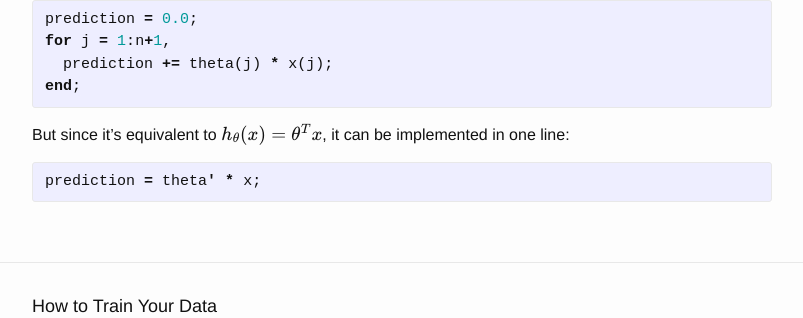
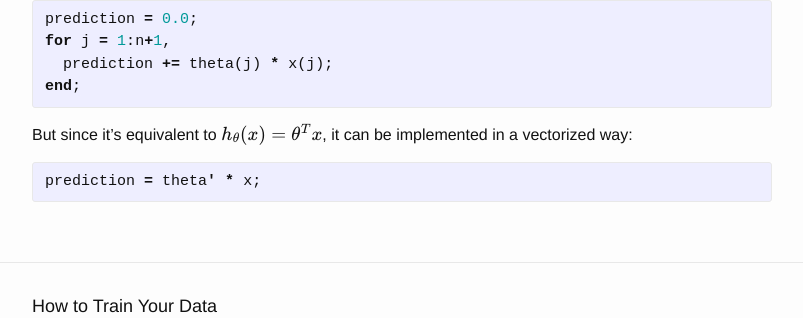
Before and after one commit to seiteta/seiteta.github.io_old, a Jekyll site: the page built from _posts/2014-12-04-machine-learning-notes.md, in a window 1280 px wide and 900 px high, scrolled down 3394 px. Shown: the part 460-778 px from the top of the window, without its empty margins (238-1041 px from the left). Built offline with Jekyll 4.4.1, drawn with Linux system fonts in a browser that asks for light colours; formulas are drawn with MathJax 3.

Commit message:
Update 2014-12-04-machine-learning-notes.md

```diff
--- a/_posts/2014-12-04-machine-learning-notes.md
+++ b/_posts/2014-12-04-machine-learning-notes.md
@@ -132,7 +132,7 @@ for j = 1:n+1,
 end;
 {% endhighlight %}
 
-But since it's equivalent to $$h_{\theta}(x) = \theta^T x$$, it can be implemented in one line:
+But since it's equivalent to $$h_{\theta}(x) = \theta^T x$$, it can be implemented in a vectorized way:
 
 {% highlight matlab %}
 prediction = theta' * x;
```
